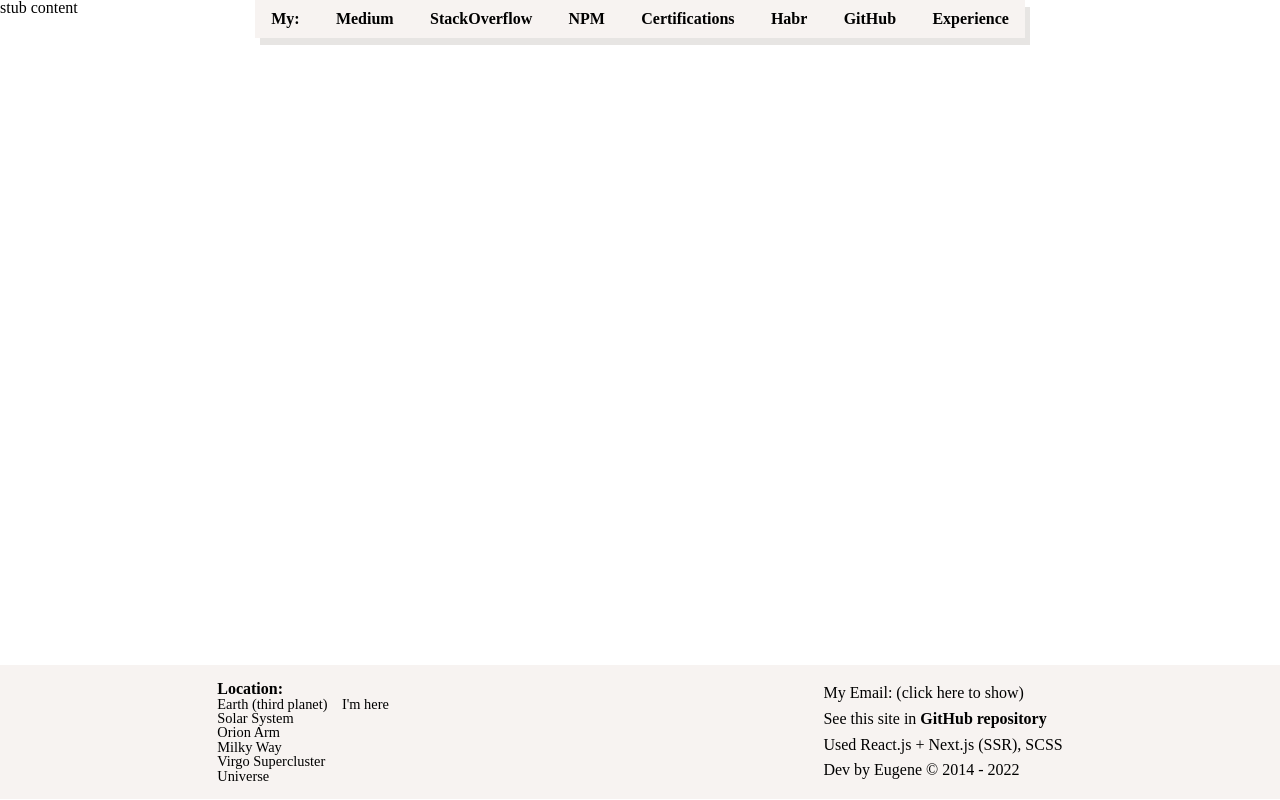
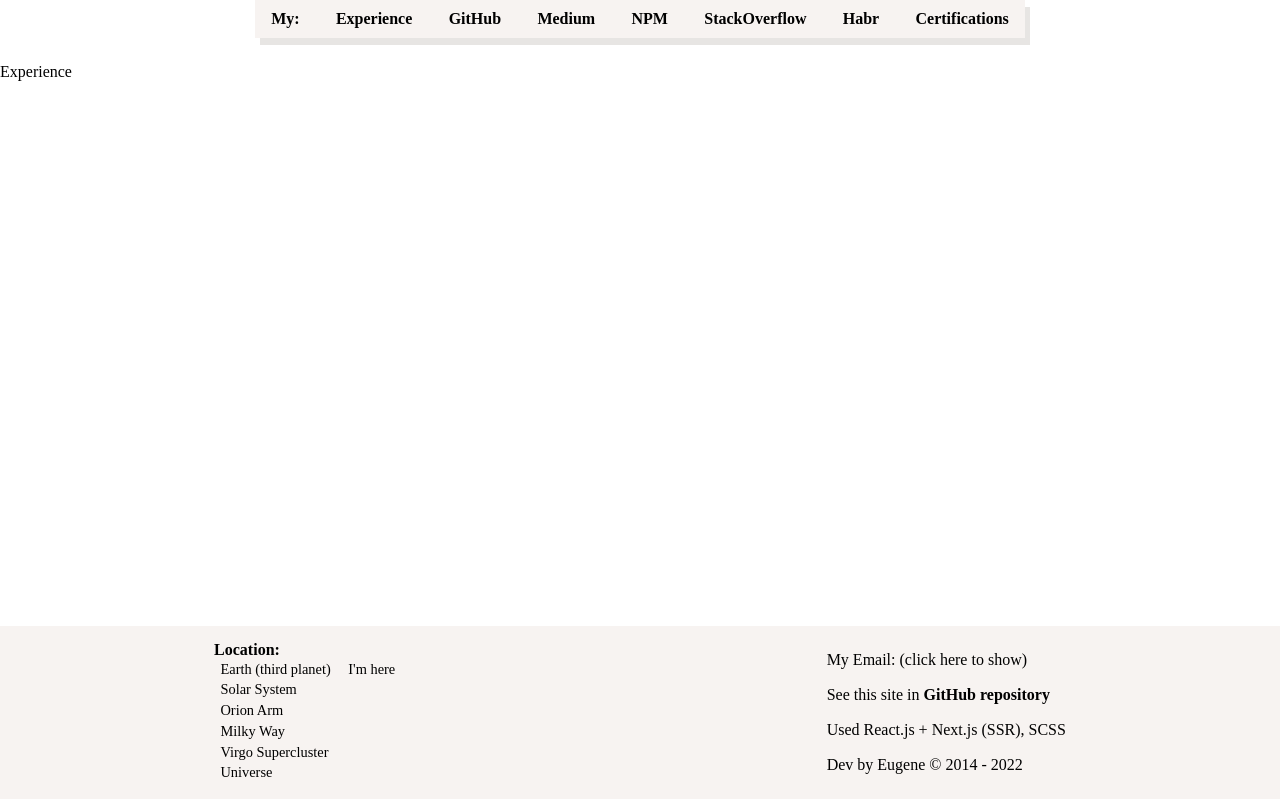
Before and after one commit to it-efrem/it-efrem.com, a Next.js app: page / in a window 1280 px wide. Built offline with nearby package versions, Linux system fonts and the light colour scheme.

Commit message:
Change pages, remove /experience

```diff
--- a/components/Smart/Footer/style.scss
+++ b/components/Smart/Footer/style.scss
@@ -14,6 +14,14 @@ footer {
 
     ul {
       font-size: 0.9rem;
+
+      li {
+        padding: 0.2rem;
+
+        i {
+          padding-right: 0.2rem;
+        }
+      }
     }
 
     &_copy {
--- a/components/Smart/Header/index.js
+++ b/components/Smart/Header/index.js
@@ -25,9 +25,24 @@ function mapMenu(item) {
 //ToDo: Move from here
 const menuItems = [
     {
+        icon: 'fas fa-vial',
+        label: 'Experience',
+        path: '/'
+    },
+    {
+        icon: 'fab fa-github-alt',
+        label: 'GitHub',
+        link: 'https://github.com/Evgeny-Bukovski'
+    },
+    {
         icon: 'fab fa-medium',
         label: 'Medium',
         path: '/articles?tags=medium'
+    },
+    {
+        icon: 'fab fa-npm',
+        label: 'NPM',
+        path: '/articles?tags=npm'
     },
     {
         icon: 'fab fa-stack-overflow',
@@ -35,28 +50,13 @@ const menuItems = [
         link: 'https://stackoverflow.com/users/8963706/it-efrem'
     },
     {
-        icon: 'fab fa-npm',
-        label: 'NPM',
-        path: '/articles?tags=npm'
+        icon: 'fas fa-hospital-symbol',
+        label: 'Habr',
+        path: '/articles?tags=habr'
     },
     {
         icon: 'fas fa-graduation-cap',
         label: 'Certifications',
         path: '/certifications'
     },
-    {
-        icon: 'fas fa-hospital-symbol',
-        label: 'Habr',
-        path: '/articles?tags=habr'
-    },
-    {
-        icon: 'fab fa-github-alt',
-        label: 'GitHub',
-        link: 'https://github.com/Evgeny-Bukovski'
-    },
-    {
-        icon: 'fas fa-vial',
-        label: 'Experience',
-        path: '/experience'
-    },
 ];
--- a/components/Smart/PageContent/index.js
+++ b/components/Smart/PageContent/index.js
@@ -1,6 +1,8 @@
+import './style.scss';
+
 export default function PageContent({children}) {
     return (
-        <section>
+        <section className='PageContent'>
             <article>
             {children}
             </article>
--- /dev/null
+++ b/components/Smart/PageContent/style.scss
@@ -0,0 +1,5 @@
+.PageContent {
+  article {
+    padding-top: 4rem;
+  }
+}
--- a/pages/index.js
+++ b/pages/index.js
@@ -4,11 +4,11 @@ export default function IndexPage() {
     return (
         <>
             <Head>
-                <title>Eugene Efremov - about me | it-efrem.com</title>
+                <title>Eugene Efremov - My Experience | it-efrem.com</title>
             </Head>
-            <section>
-                stub content
-            </section>
+            <div>
+                Experience
+            </div>
         </>
     )
 }
```
Also changed, not shown: pages/articles/index.js (+14 -0 lines), pages/certifications/index.js (+14 -0 lines), pages/experience/index.js (deleted).
